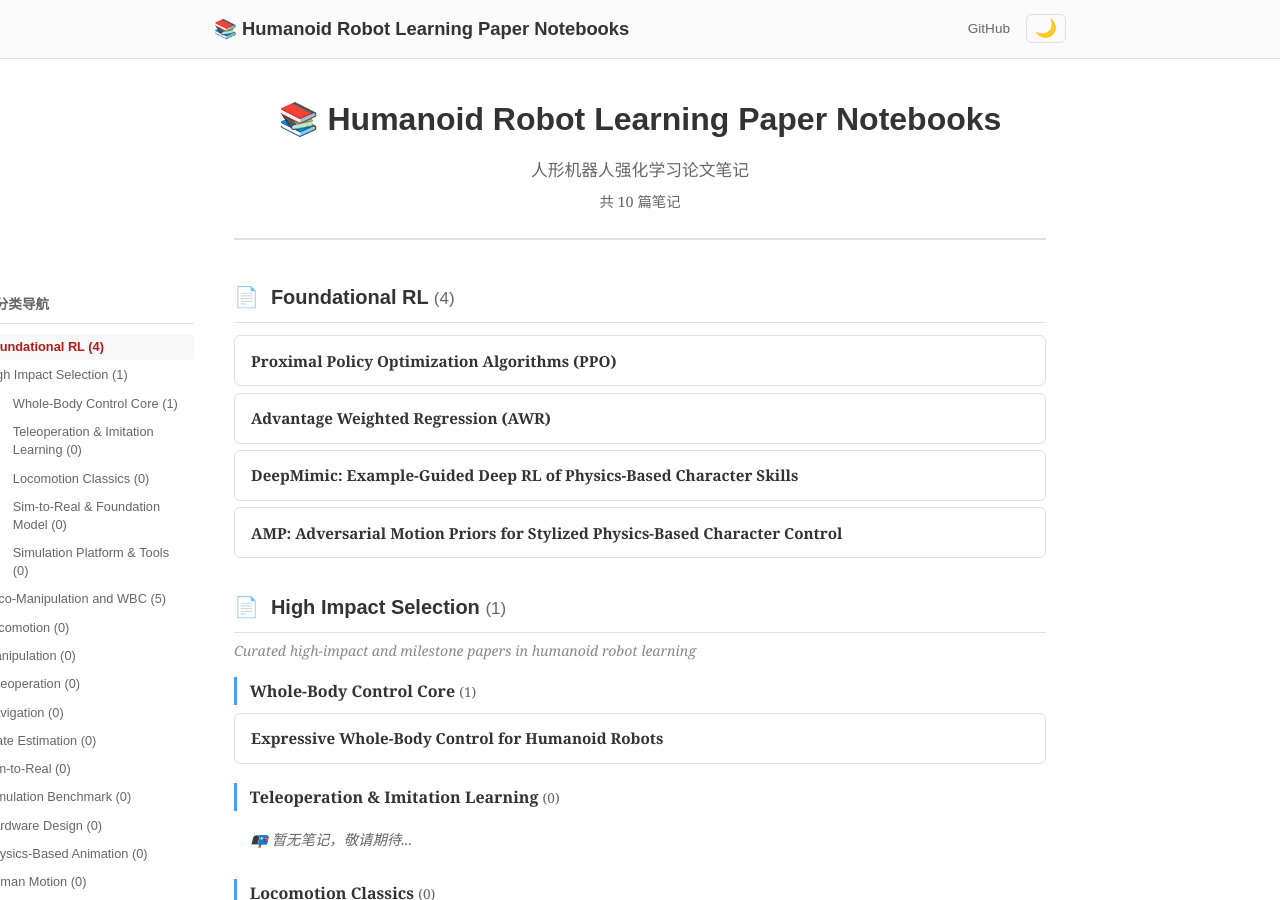
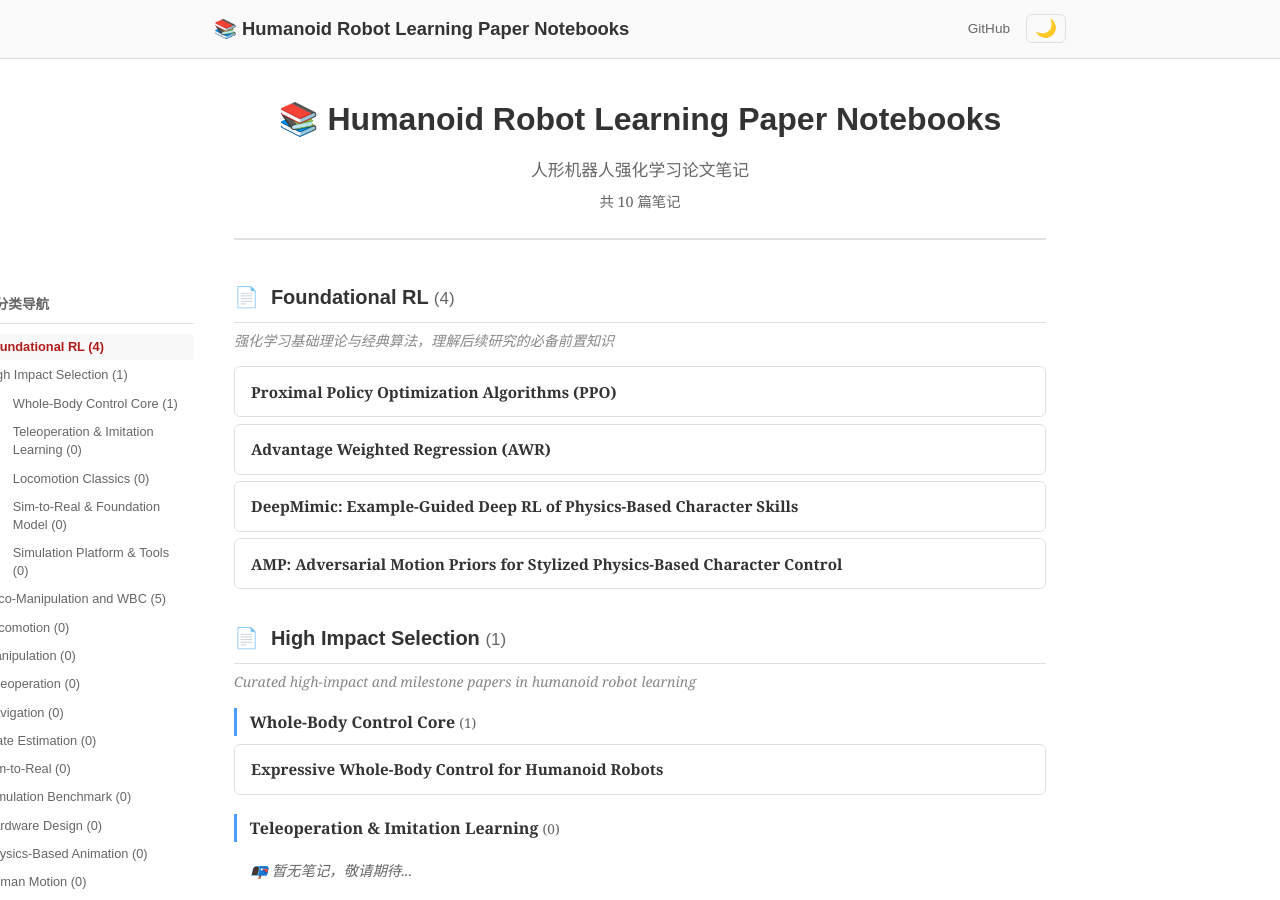
Before and after one commit to ImChong/Humanoid_Robot_Learning_Paper_Notebooks, a Jekyll site: the page built from index.html, in a window 1280 px wide and 900 px high. Built offline with Jekyll 4.4.1, drawn with Linux system fonts in a browser that asks for light colours.

Commit message:
docs: 为 Foundational RL 分类添加副标题说明

```diff
--- a/_data/papers.json
+++ b/_data/papers.json
@@ -26,7 +26,8 @@
         "url": "/papers/01_Foundational_RL/AMP_Adversarial_Motion_Priors_for_Stylized_Physics-Based_Character_Control/AMP_Adversarial_Motion_Priors_for_Stylized_Physics-Based_Character_Control.html",
         "dir": "AMP_Adversarial_Motion_Priors_for_Stylized_Physics-Based_Character_Control"
       }
-    ]
+    ],
+    "subtitle": "强化学习基础理论与经典算法，理解后续研究的必备前置知识"
   },
   "02_High_Impact_Selection": {
     "display_name": "High Impact Selection",
```
